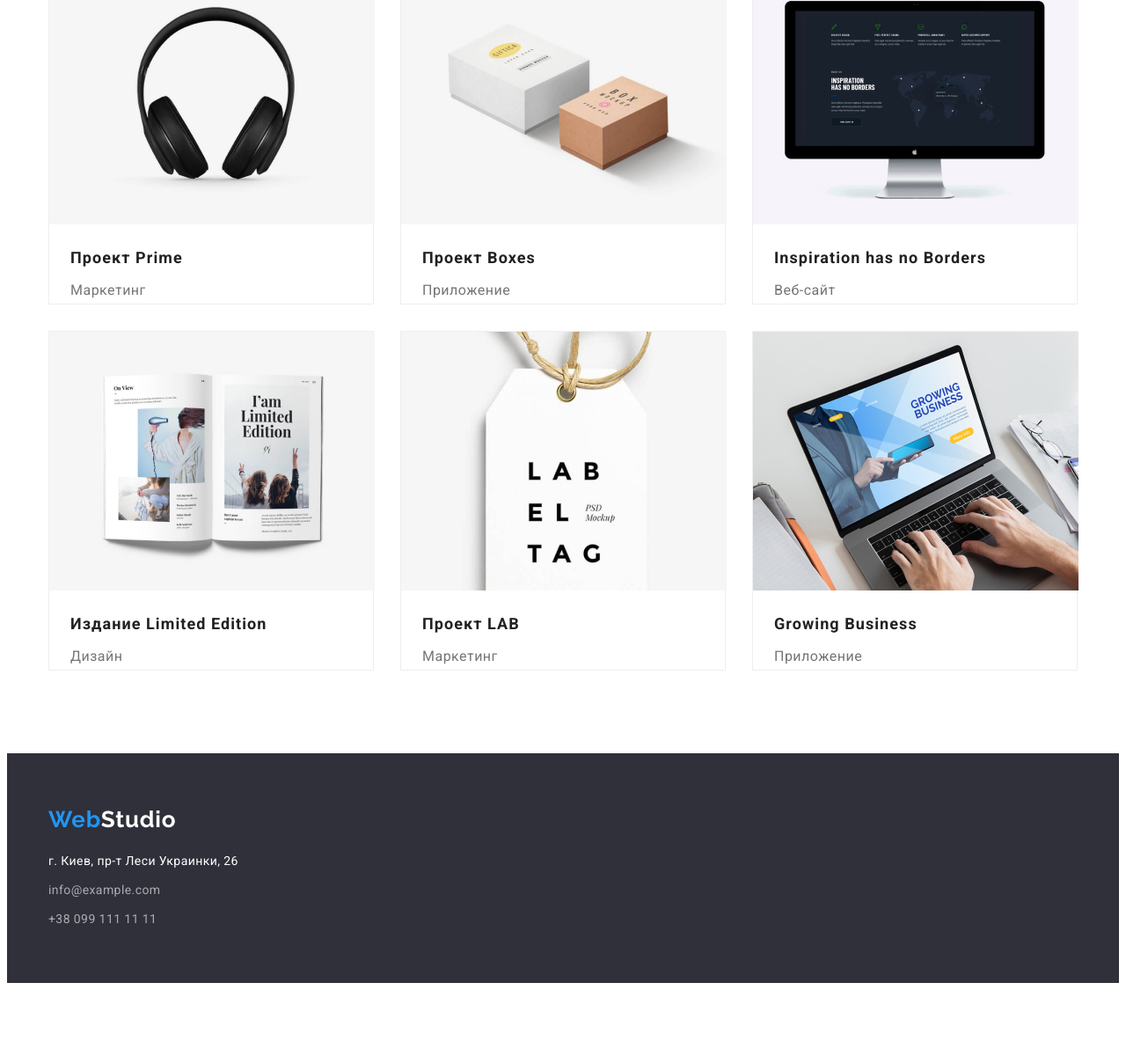
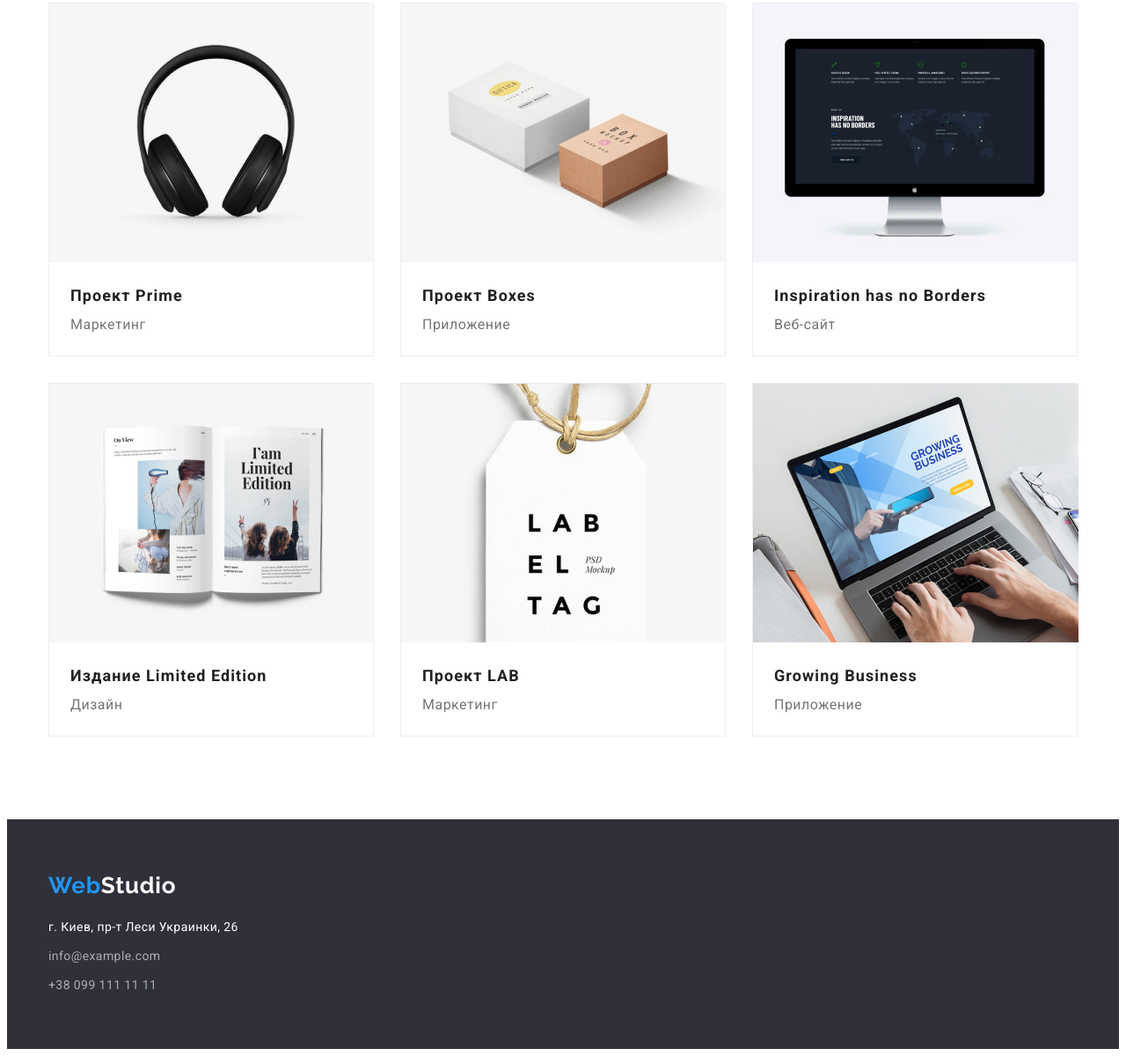
Before and after one commit to MysOlha/goit-markup-hw-03, a plain HTML site: page portfolio.html in a window 1280 px wide. Shown: the part 702-1902 px from the top of the page at 88% size. Before the commit the page ends 1827 px from the top, so only its background shows below. Drawn offline with Linux system fonts and the light colour scheme.

Commit message:
Внесені правки

```diff
--- a/css/styles.css
+++ b/css/styles.css
@@ -304,12 +304,16 @@ img {
 
 /* ---------------------PORTFOLIO---------------------- */
 
+.border {
+  border-bottom: 1px solid #ECECEC;
+}
 .portfolio {
   padding-top: 94px;
   padding-bottom: 94px;
 }
 
 .button-filter {
+  padding: 6px 22px;
   font-family: "Roboto", "Tahoma", sans-serif;
   font-weight: 500;
   font-size: 16px;
@@ -334,7 +338,7 @@ img {
 }
 
 .filter {
-  margin-bottom: 34px;
+  margin-bottom: 50px;
 }
 
 .button-list + .button-list {
@@ -346,21 +350,23 @@ img {
   flex-wrap: wrap;
 }
 
+.list-name {
+  padding: 20px 24px;
+ }
+
 .portfolio-title {
   font-weight: 700;
   font-size: 18px;
   line-height: 2;
   letter-spacing: 0.06em;
   color: var(--color-text-tittle);
-  margin-top: 20px;
-  margin-left: 24px;
+
 }
 
 .portfolio-name {
   font-size: 16px;
   line-height: 1.88;
-  margin-top: 4px;
-  margin-left: 24px;
+
 }
 
 .portfolio-item {
--- a/portfolio.html
+++ b/portfolio.html
@@ -10,7 +10,7 @@
   </head>
   <body>
    <!--header-->
-     <header>
+     <header class="border">
       <div class="container header-div">
 
           <a href="./index.html" class="logo"
@@ -62,48 +62,66 @@
           <ul class="portfolio-list list">
             <li class="portfolio-item">
               <img src="./images/tekhnokryak.jpg" alt="Технокряк" width="370" />
+              <div class="list-name">
                 <h2 class="portfolio-title">Технокряк</h2>
                 <p class="portfolio-name">Веб-сайт</p>
+              </div>
             </li>
             <li class="portfolio-item">
               <img src="./images/poster.jpg" alt="Постер" width="370" />
+              <div class="list-name">
                 <h2 class="portfolio-title">Постер New Orlean vs Golden Star</h2>
                 <p class="portfolio-name">Дизайн</p>
+              </div>
             </li>
             <li class="portfolio-item">
               <img src="./images/seafood.jpg" alt="Логотип ресторана" width="370" />
+              <div class="list-name">
                 <h2 class="portfolio-title">Ресторан Seafood</h2>
                 <p class="portfolio-name">Приложение</p>
+              </div>
             </li>
             <li class="portfolio-item">
               <img src="./images/headphone.jpg" alt="Навушники" width="370" />
+              <div class="list-name">
                 <h2 class="portfolio-title">Проект Prime</h2>
                 <p class="portfolio-name">Маркетинг</p>
+              </div>
             </li>
             <li class="portfolio-item">
               <img src="./images/boxes.jpg" alt="Коробки" width="370" />
+              <div class="list-name">
                 <h2 class="portfolio-title">Проект Boxes</h2>
                 <p class="portfolio-name">Приложение</p>
+              </div>
             </li>
            <li class="portfolio-item">
               <img src="./images/monitor.jpg" alt="Монітор" width="370" />
+              <div class="list-name">
                 <h2 class="portfolio-title">Inspiration has no Borders</h2>
                 <p class="portfolio-name">Веб-сайт</p>
+              </div>
             </li>
             <li class="portfolio-item">
               <img src="./images/edition.jpg" alt="Журнал" width="370" />
+              <div class="list-name">
                 <h2 class="portfolio-title">Издание Limited Edition</h2>
                 <p class="portfolio-name">Дизайн</p>
+              </div>
             </li>
             <li class="portfolio-item">
               <img src="./images/lab.jpg" alt="Проект ЛАБ" width="370" />
+             <div class="list-name">
                 <h2 class="portfolio-title">Проект LAB</h2>
                 <p class="portfolio-name">Маркетинг</p>
+              </div>
             </li>
             <li class="portfolio-item">
               <img src="./images/business.jpg" alt="Ноутбук" width="370" />
+              <div class="list-name">
                 <h2 class="portfolio-title">Growing Business</h2>
                 <p class="portfolio-name">Приложение</p>
+              </div>
             </li>
           </ul>
         </div>
@@ -112,8 +130,8 @@
 
 
     <!--footer-->
-    <footer class="footer">
-      <div class="container footer-main">
+    <footer class="footer footer-main">
+      <div class="container ">
         <a href="./index.html" class="logo footer-logo"
           >Web<span class="logo-accent-footer">Studio</span>
         </a>
```
Also changed, not shown: index.html (+2 -2 lines). Lines whose indentation alone changed are shown as unchanged.
